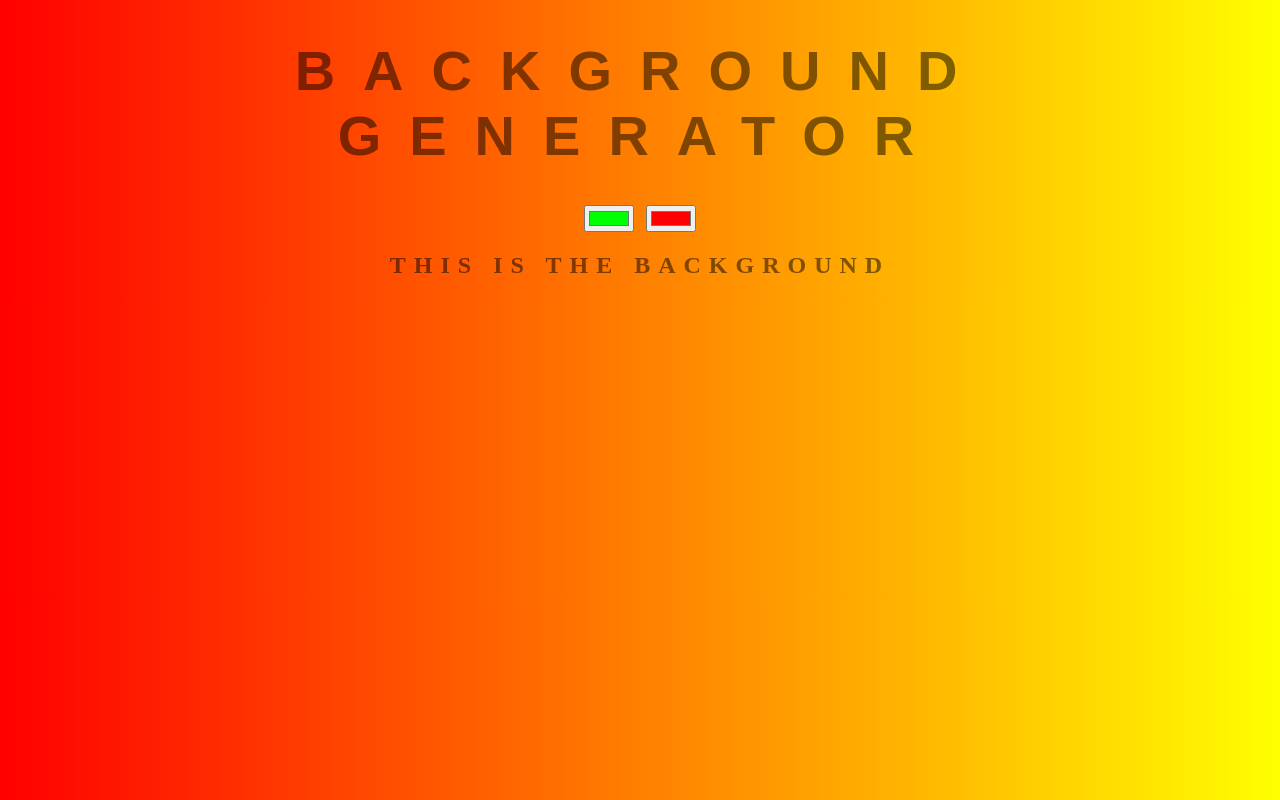
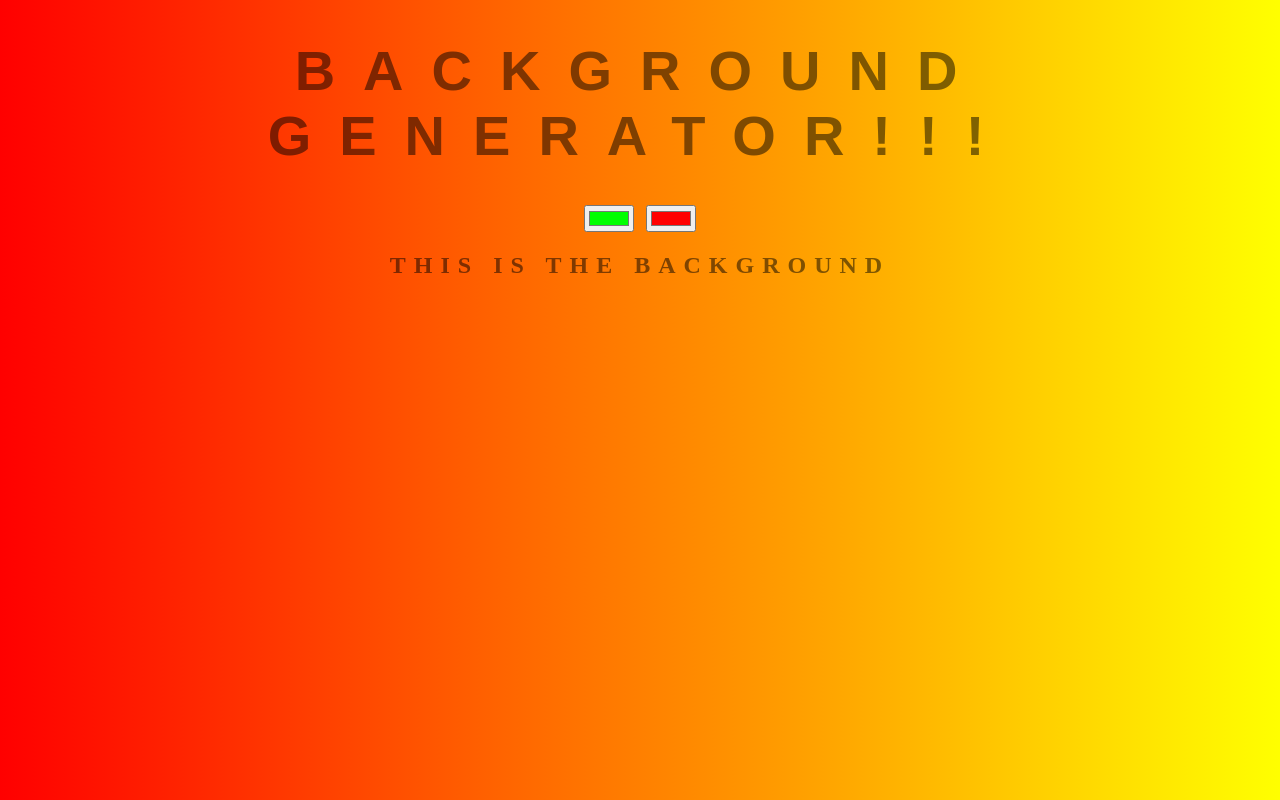
Before and after one commit to ridbay/New-Background-Generator, a plain HTML site: page index.html in a window 1280 px wide. Drawn offline with Linux system fonts and the light colour scheme.

Commit message:
Reverting back to old title

```diff
--- a/index.html
+++ b/index.html
@@ -5,7 +5,7 @@
 	<link rel="stylesheet" type="text/css" href="style.css">
 </head>
 <body id="gradient">
-	<h1>BACKGROUND GENERATOR</h1>
+	<h1>BACKGROUND GENERATOR!!!</h1>
 	<input class="color1" type="color" name="color1" value="#00ff00">
 	<input class="color2" type="color" name="color2" value="#ff0000">
 	<h2>This is the Background</h2>
```
